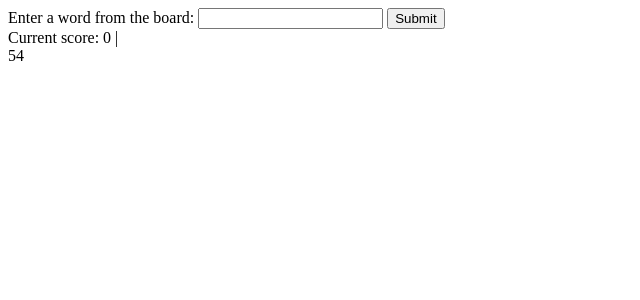
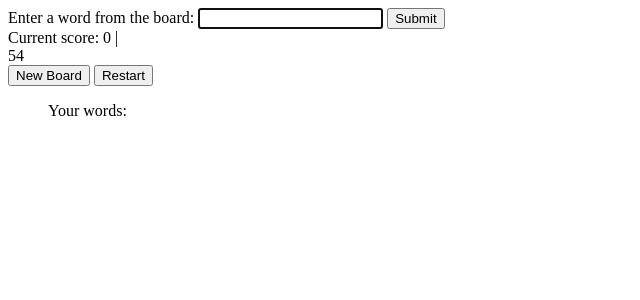
Before and after one commit to acollino/boggle, a Flask app: template templates/index.html in a window 1280 px wide. Shown: the top 300 px of the page, without its empty margins (0-640 px from the left). Run offline with Flask 2, Linux system fonts and the light colour scheme; the template is opened without the code that fills it, so the values that code supplies are empty; parts of the project's set-up code (start-up, migrations or seed data) failed here and were passed over.

Commit message:
enabled reset and restart buttons, display guesses

```diff
--- a/app.py
+++ b/app.py
@@ -6,21 +6,23 @@ app.config["SECRET_KEY"] = "to be implemented"
 
 boggle_game = Boggle()
 
+
 @app.route("/")
 def display_home():
     """Shows the home page, either generating a new board or showing the
         existing one stored in the session"""
     stored_game = session.get("game", None)
     if stored_game:
-        return render_template("index.html", board = stored_game)
+        return render_template("index.html", board=stored_game)
     else:
         new_game = boggle_game.make_board()
         session["game"] = new_game
-        return render_template("index.html", board = new_game)
+        return render_template("index.html", board=new_game)
+
 
 @app.route("/submit/<word>")
 @app.route("/submit/")
-def check_word(word = "-1"):
+def check_word(word="-1"):
     """Validates the user-submitted word against the Boggle dictionary
         and responds with the result"""
     current_game = session.get("game", None)
@@ -31,16 +33,15 @@ def check_word(word = "-1"):
         result = boggle_game.check_valid_word(current_game, word)
         return jsonify(result)
 
-@app.route("/score", methods = ["POST"])
+
+@app.route("/score", methods=["POST"])
 def record_score():
     """Records the user's score and responds with info about the
         highest score and the number of games played"""
     score = request.json.get("score")
     high_score = session.get("high_score", None)
     new_record = False
-    if not high_score:
-        high_score = score
-    if score > high_score:
+    if not high_score or score > high_score:
         new_record = True
         high_score = score
     session["high_score"] = high_score
@@ -50,3 +51,8 @@ def record_score():
     num_games += 1
     session["num_games"] = num_games
     return jsonify({"highScore": high_score, "numGames": num_games, "newRecord": new_record})
+
+@app.route("/new")
+def new_board():
+    session.clear()
+    return redirect("/")
--- a/static/js/boggle.js
+++ b/static/js/boggle.js
@@ -3,6 +3,7 @@ const inputBox = document.querySelector("#input-word");
 const userMessage = document.querySelector("#message");
 const userScore = document.querySelector("#score");
 const timeDisplay = document.querySelector("#timer");
+const userWords = document.querySelector(".word-list");
 
 const GAME_TIME = 60000;
 const START_TIME = performance.now();
--- /dev/null
+++ b/static/js/control-buttons.js
@@ -0,0 +1,42 @@
+const newBoardButton = document.querySelector("#new");
+const restartButton = document.querySelector("#restart");
+
+newBoardButton.addEventListener("click", async () => {
+  window.location.assign(`${window.location.href}new`)
+});
+
+restartButton.addEventListener("click", () => {
+  window.location.reload();
+});
+
+/** Another option for loading a new board is getting a JSON
+ object from the server, then parsing it for the board data.
+ This avoids a page refresh, but is more lengthy and convoluted,
+ especially as more functions would be required to reset the
+ score and timer.
+ With a defined route for /new, could use:
+  let targetURL = `${window.location.href}new`;
+  let fetchObj = { method: "GET" };
+  let resp = await fetch(targetURL, fetchObj);
+  if (resp.ok) {
+    let board = await resp.json();
+    loadBoard(board);
+  }
+*/
+function loadBoard(board) {
+  document.querySelector(".board").remove();
+  let boardDOM = document.createElement("div");
+  boardDOM.classList.add("board");
+  for (let row of board) {
+    let rowDOM = document.createElement("div");
+    rowDOM.classList.add("board-row");
+    for (let tile of row) {
+      let tileDOM = document.createElement("div");
+      tileDOM.classList.add("tile");
+      tileDOM.textContent = tile;
+      rowDOM.append(tileDOM);
+    }
+    boardDOM.append(rowDOM);
+  }
+  document.body.prepend(boardDOM);
+}
--- a/static/js/score-tracker.js
+++ b/static/js/score-tracker.js
@@ -23,7 +23,7 @@ class ScoreTracker {
 
   checkWordResponse(wordStatus, word) {
     if (wordStatus === "ok" && !this.wordList.includes(word)) {
-      this.wordList.push(word);
+      this.addWord(word);
       let score = word.length;
       let resultText = "Nice word!";
       if (score >= 4) {
@@ -41,6 +41,13 @@ class ScoreTracker {
     } else {
       this.updateScore("Sorry, that word isn't in my dictionary!");
     }
+  }
+
+  addWord(word) {
+    this.wordList.push(word);
+    let listElement = document.createElement("li");
+    listElement.textContent = word;
+    userWords.append(listElement);
   }
 
   updateScore(msg, points = 0) {
--- a/templates/index.html
+++ b/templates/index.html
@@ -8,6 +8,7 @@
   <link rel="stylesheet" href="/static/css/board.css">
   <script src="/static/js/timer.js" defer></script>
   <script src="/static/js/score-tracker.js" defer></script>
+  <script src="/static/js/control-buttons.js" defer></script>
   <script src="/static/js/boggle.js" defer></script>
   <title>{% block title %}Boggle{% endblock %}</title>
 </head>
@@ -32,7 +33,7 @@
   </div>
   <form class="input-form">
     <label for="input-word">Enter a word from the board:</label>
-    <input type="text" id="input-word" required>
+    <input type="text" id="input-word" required autofocus>
     <button id="input-word-button">Submit</button>
   </form>
   <div class="results">
@@ -44,6 +45,11 @@
     </div>
     <div id="timer"></div>
   </div>
+  <div class="control-buttons">
+    <button id="new">New Board</button>
+    <button id="restart">Restart</button>
+  </div>
+  <ul class="word-list">Your words:</ul>
   {% endblock %}
 </body>
 
```
Lines whose indentation alone changed are shown as unchanged.
